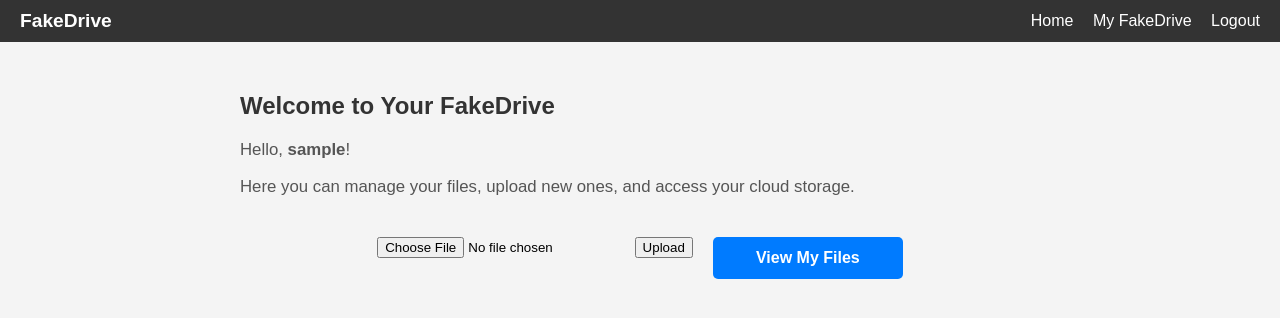
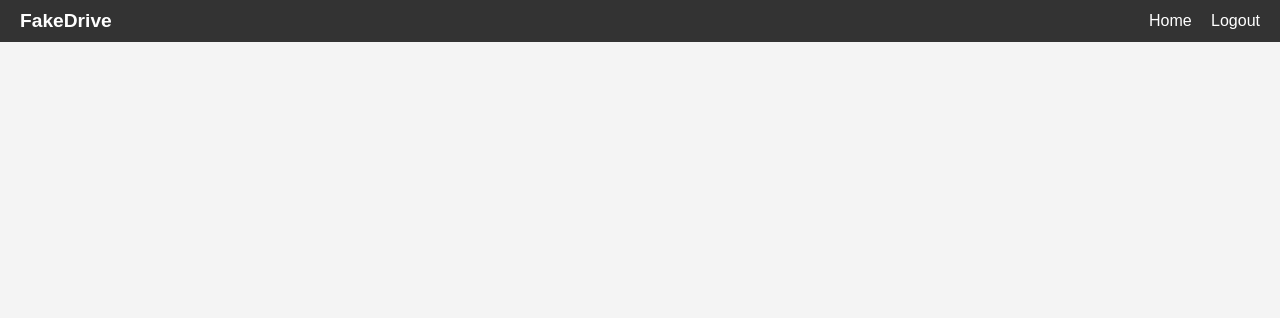
Before and after one commit to obolonua/fakedrive, a Flask app: a page that uses templates/my_fakedrive.html in a window 1280 px wide. Shown: the top 318 px of the page. Run offline with Flask 3, Linux system fonts and the light colour scheme; the visitor is signed in with stand-in values (Sample User, id 1).

Commit message:
better usability

```diff
--- a/templates/about.html
+++ b/templates/about.html
@@ -59,8 +59,7 @@
         </div>
         <div>
             <a href="/">Home</a>
-            <a href="/about">About</a>
-                <a href="/login">Login</a>
+            <a href="/login">Login</a>
         </div>
     </nav>
 
--- a/templates/login.html
+++ b/templates/login.html
@@ -107,7 +107,6 @@
         </div>
         <div>
             <a href="/">Home</a>
-            <a href="/about">About</a>
             <a href="/login">Login</a>
         </div>
     </nav>
--- a/templates/main.html
+++ b/templates/main.html
@@ -65,13 +65,13 @@
             <strong>FakeDrive</strong>
         </div>
         <div>
-            <a href="/">Home</a>
             {% if session.get('username') %}
                 <a href="/My Fakedrive">My FakeDrive</a>
                 <a href="/logout">Logout</a>
             {% else %}
+                <a href="/about">About</a>
                 <a href="/login">Login</a>
-                <a href="/signup">Sign Up</a>
+
             {% endif %}
             </div>
     </nav>
--- a/templates/my_fakedrive.html
+++ b/templates/my_fakedrive.html
@@ -32,45 +32,6 @@
         nav a:hover {
             text-decoration: underline;
         }
-
-        .dashboard {
-            padding: 30px;
-            max-width: 800px;
-            margin: 0 auto;
-        }
-
-        h2 {
-            color: #333;
-        }
-
-        .info {
-            margin-top: 10px;
-            font-size: 1.05em;
-            color: #555;
-        }
-        .actions {
-            margin-top: 40px;
-            display: flex;
-            justify-content: center;
-            gap: 20px;
-            flex-wrap: wrap;
-        }
-
-        .actions a {
-            padding: 12px 20px;
-            background-color: #007BFF;
-            color: white;
-            text-decoration: none;
-            border-radius: 5px;
-            font-weight: bold;
-            min-width: 150px;
-            text-align: center;
-        }
-
-        .actions a:hover {
-            background-color: #0056b3;
-        }
-
     </style>
 </head>
 <body>
@@ -82,30 +43,9 @@
         </div>
         <div>
             <a href="/">Home</a>
-            {% if session.get('username') %}
-                <a href="/My Fakedrive">My FakeDrive</a>
-                <a href="/logout">Logout</a>
-            {% else %}
-                <a href="/login">Login</a>
-                <a href="/signup">Sign Up</a>
-            {% endif %}
+            <a href="/logout">Logout</a>
         </div>
     </nav>
 
-    <!-- Dashboard -->
-    <div class="dashboard">
-        <h2>Welcome to Your FakeDrive</h2>
-        <p class="info">Hello, <strong>{{ session['username'] }}</strong>!</p>
-        <p class="info">Here you can manage your files, upload new ones, and access your cloud storage.</p>
-
-        <div class="actions">
-            <form action="/upload" method="post" enctype="multipart/form-data" style="display: inline-block;">
-                <input type="file" name="file" required>
-                <button type="submit">Upload</button>
-            </form>
-            <a href="/files">View My Files</a>
-        </div>
-    </div>
-
 </body>
 </html>
--- a/templates/signup.html
+++ b/templates/signup.html
@@ -107,7 +107,6 @@
         </div>
         <div>
             <a href="/">Home</a>
-            <a href="/about">About</a>
             <a href="/login">Login</a>
         </div>
     </nav>
```
